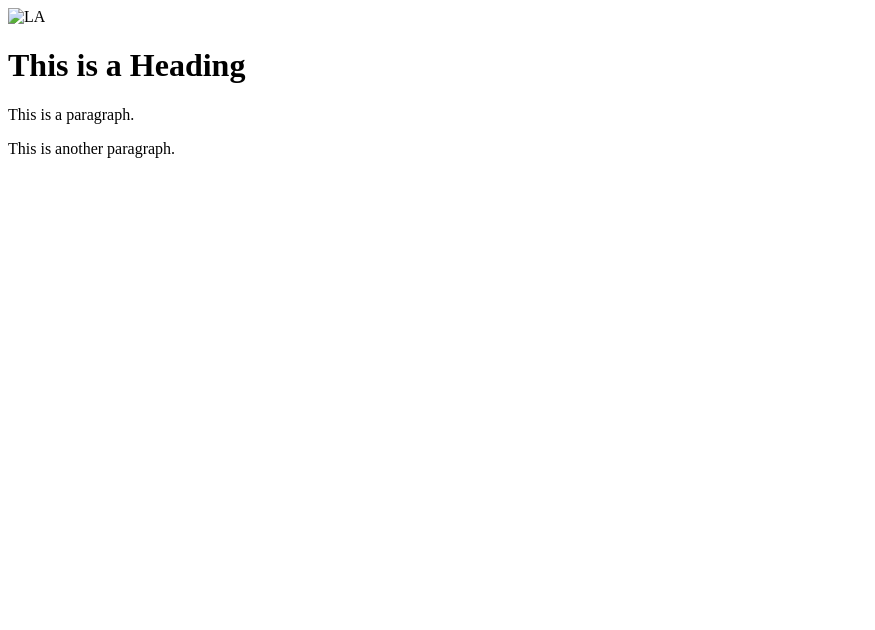
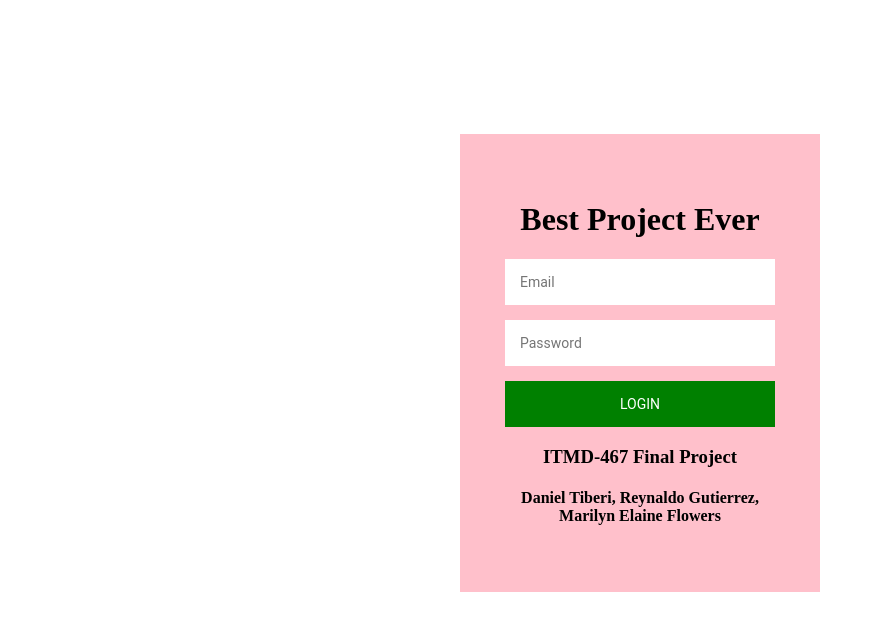
Before and after one commit to ITMD-467-FP/ITMD-467-FP-Frontend, a website: page views/index.html in a window 1280 px wide. Shown: the whole page, without its empty margins (0-875 px from the left). Drawn offline with Linux system fonts and the light colour scheme.

Commit message:
Updated Index page to have login.

```diff
--- a/views/css/style.css
+++ b/views/css/style.css
@@ -15,3 +15,43 @@
   #container{
     text-align: center;
 }
+
+.login-page{
+  width: 360px;
+  padding: 10% 0 0;
+  margin: auto;
+}
+
+.form{
+  position: relative;
+  z-index: 1;
+  background: pink;
+  max-width: 360px;
+  margin: 0 auto 100px;
+  padding: 45px;
+  text-align: center;
+}
+
+.form input{
+  font-family: "Roboto", sans-serif ;
+  outline: 1;
+  background: white;
+  width: 100%;
+  border: 0;
+  margin: 0 0 15px;
+  padding: 15px;
+  box-sizing: border-box;
+  font-size: 14px;
+}
+.form button{
+  font-family: "Roboto", sans-serif ;
+  text-transform: uppercase;
+  outline:0;
+  background: green;
+  width: 100%;
+  border: 0;
+  padding: 15px;
+  color: white;
+  font-size: 14px;
+  cursor: pointer;
+}
--- a/views/index.html
+++ b/views/index.html
@@ -1,20 +1,25 @@
 <!DOCTYPE html>
 <html lang="en">
-<meta charset="UTF-8">
-<title>Page Title</title>
-<meta name="viewport" content="width=device-width,initial-scale=1">
-<link rel="stylesheet" href="">
-<style>
-</style>
-<script src=""></script>
+    <head>
+        <title>Login Page</title>
+        <meta charset="UTF-8">
+        <meta name="viewport" content="width=device-width, initial-scale=1.0">
+        <link rel="stylesheet" href="css/style.css">
+</head>
 <body>
+<div class="login-page">
+<div class="form">
+    <form class="register-form">
+        <h1> Best Project Ever</h1>
+        <input type="text" placeholder="Email"/>
+        <input type="text" placeholder="Password"/>
+        <button>Login</button>
+        <h3>ITMD-467 Final Project</h3>
+        <h4>Daniel Tiberi, Reynaldo Gutierrez, Marilyn Elaine Flowers</h4>
+    </form>
 
-<img src="img_la.jpg" alt="LA" style="width:100%">
+</div>
 
-<div class="">
- <h1>This is a Heading</h1>
- <p>This is a paragraph.</p>
- <p>This is another paragraph.</p>
 </div>
 
 </body>
```
